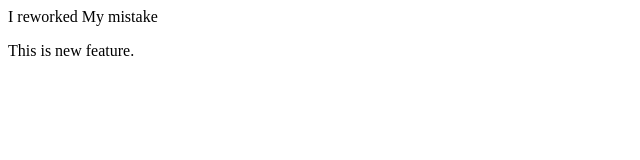
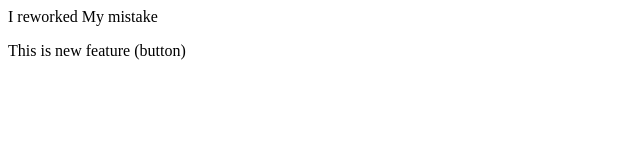
Before and after one commit to Saiakhil54/LocalRepo1, a plain HTML site: page index.html in a window 1280 px wide. Shown: the full height of the page, 0-640 px from the left. Drawn offline with Linux system fonts and the light colour scheme.

```diff
--- a/index.html
+++ b/index.html
@@ -2,5 +2,5 @@
     I reworked My mistake
 </p>
 <p>
-    This is new feature.
+    This is new feature (button)
 </p>
```
